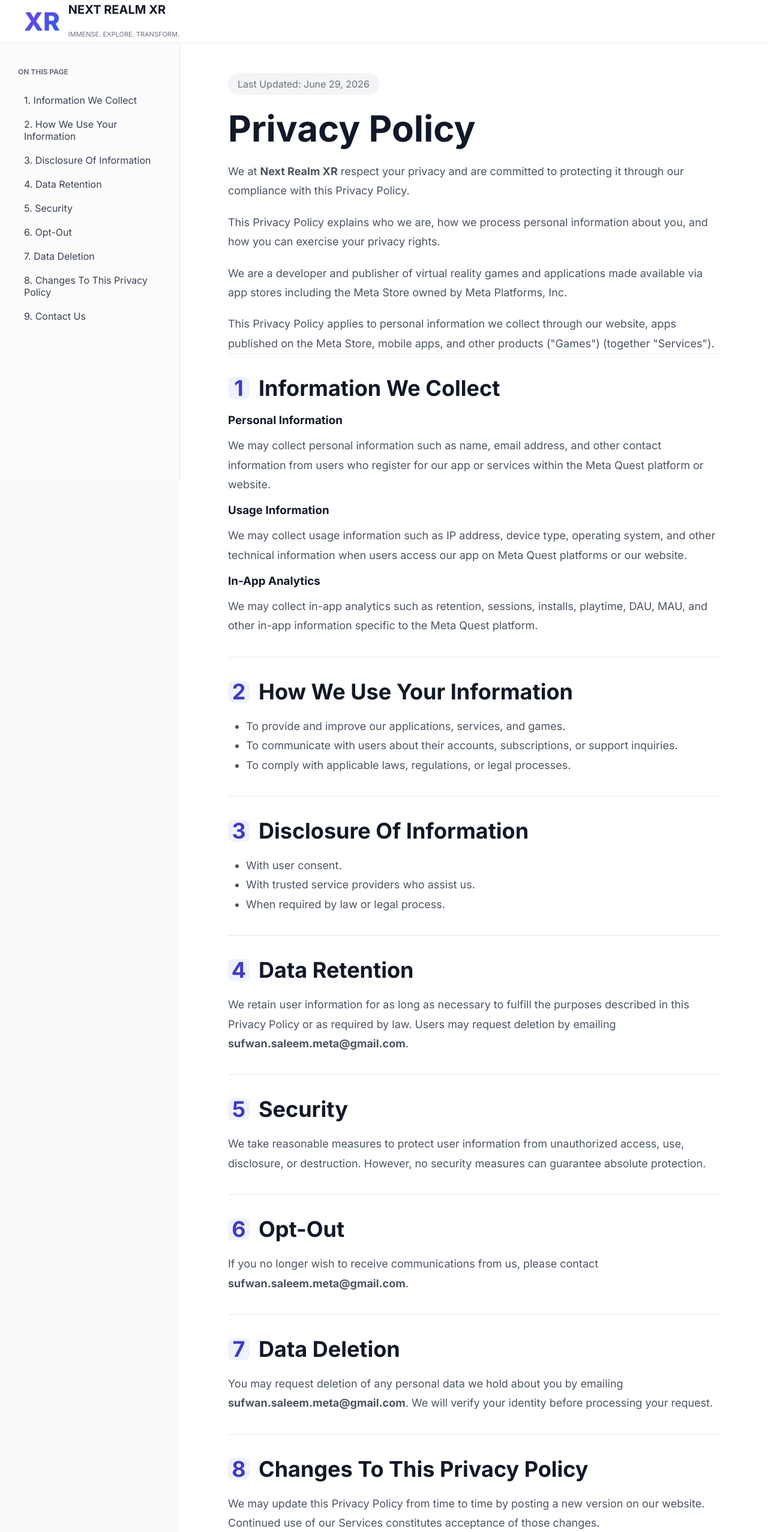
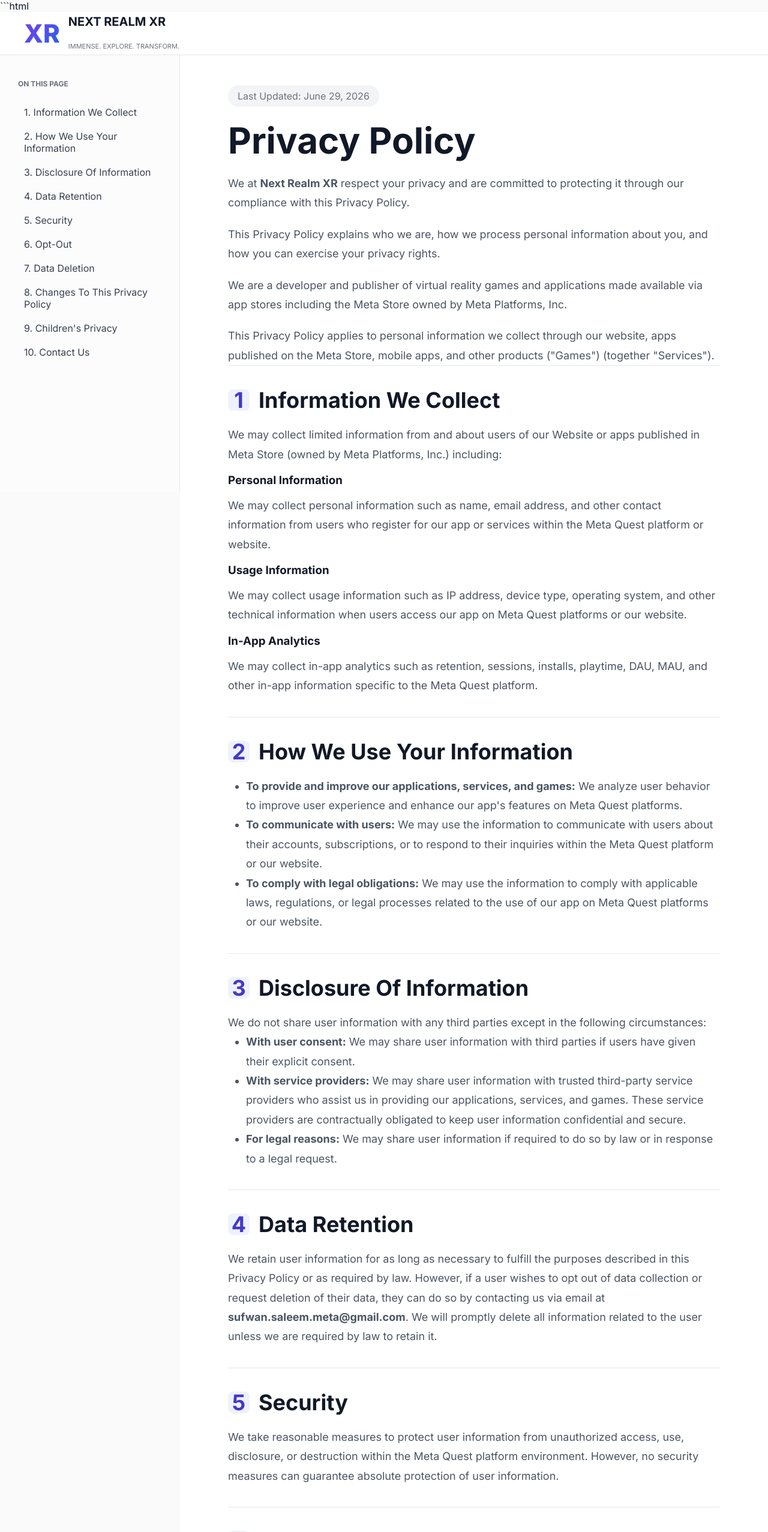
Before and after one commit to muhammadsufwan/nextrealmxr-privacy-policy, a plain HTML site: page index.html in a window 1280 px wide. Shown: the top 2554 px of the page at 60% size. Drawn offline with Linux system fonts and the light colour scheme.

Commit message:
Update index.html

````diff
--- a/index.html
+++ b/index.html
@@ -1,69 +1,386 @@
-<!DOCTYPE html><html lang="en"><head><meta charset="UTF-8"><meta name="viewport" content="width=device-width,initial-scale=1">
+```html
+<!DOCTYPE html>
+<html lang="en">
+<head>
+<meta charset="UTF-8">
+<meta name="viewport" content="width=device-width,initial-scale=1">
 <title>Privacy Policy | Next Realm XR</title>
+
 <link href="https://fonts.googleapis.com/css2?family=Inter:wght@300;400;500;700;800&display=swap" rel="stylesheet">
+
 <style>
-*{margin:0;padding:0;box-sizing:border-box}body{font-family:Inter,sans-serif;background:#fafafa;color:#111827}
-header{height:72px;border-bottom:1px solid #e5e7eb;background:#fff;display:flex;align-items:center;padding:0 40px;position:sticky;top:0}
-.logo{display:flex;gap:14px;align-items:center}.xr{font-size:42px;font-weight:800;background:linear-gradient(135deg,#7c3aed,#2563eb);-webkit-background-clip:text;color:transparent}
-.logo h2{font-size:20px}.logo p{font-size:11px;color:#6b7280}
-.wrap{display:grid;grid-template-columns:300px 1fr;max-width:1500px;margin:auto}
-aside{padding:40px 30px;border-right:1px solid #e5e7eb;position:sticky;top:72px;height:calc(100vh - 72px);overflow:auto;background:#fcfcfc}
-aside h4{font-size:12px;color:#6b7280;margin-bottom:20px}
-aside a{display:block;text-decoration:none;color:#374151;padding:10px;border-radius:8px}
-aside a:hover{background:#eef2ff}
-main{padding:50px 80px;background:#fff}
-.badge{display:inline-block;background:#f3f4f6;padding:8px 16px;border-radius:999px;color:#6b7280}
-h1{font-size:60px;margin:20px 0}h2{font-size:36px;margin-bottom:20px}
-.section{border-top:1px solid #e5e7eb;padding:35px 0}
-.num{display:inline-flex;width:36px;height:36px;background:#eef2ff;color:#4338ca;border-radius:8px;align-items:center;justify-content:center;font-weight:700;margin-right:15px}
-p,li{font-size:18px;line-height:1.8;color:#4b5563}ul{padding-left:30px}h3{margin:15px 0}
-@media(max-width:900px){.wrap{grid-template-columns:1fr}aside{display:none}main{padding:25px}h1{font-size:40px}}
-</style></head><body>
-<header><div class="logo"><div class="xr">XR</div><div><h2>NEXT REALM XR</h2><p>IMMENSE. EXPLORE. TRANSFORM.</p></div></div></header>
-<div class="wrap"><aside><h4>ON THIS PAGE</h4>
-<a href="#1">1. Information We Collect</a><a href="#2">2. How We Use Your Information</a><a href="#3">3. Disclosure Of Information</a>
-<a href="#4">4. Data Retention</a><a href="#5">5. Security</a><a href="#6">6. Opt-Out</a>
-<a href="#7">7. Data Deletion</a><a href="#8">8. Changes To This Privacy Policy</a><a href="#9">9. Contact Us</a></aside>
+*{
+    margin:0;
+    padding:0;
+    box-sizing:border-box;
+}
+
+body{
+    font-family:Inter,sans-serif;
+    background:#fafafa;
+    color:#111827;
+}
+
+header{
+    height:72px;
+    border-bottom:1px solid #e5e7eb;
+    background:#fff;
+    display:flex;
+    align-items:center;
+    padding:0 40px;
+    position:sticky;
+    top:0;
+    z-index:100;
+}
+
+.logo{
+    display:flex;
+    gap:14px;
+    align-items:center;
+}
+
+.xr{
+    font-size:42px;
+    font-weight:800;
+    background:linear-gradient(135deg,#7c3aed,#2563eb);
+    -webkit-background-clip:text;
+    color:transparent;
+}
+
+.logo h2{
+    font-size:20px;
+}
+
+.logo p{
+    font-size:11px;
+    color:#6b7280;
+}
+
+.wrap{
+    display:grid;
+    grid-template-columns:300px 1fr;
+    max-width:1500px;
+    margin:auto;
+}
+
+aside{
+    padding:40px 30px;
+    border-right:1px solid #e5e7eb;
+    position:sticky;
+    top:72px;
+    height:calc(100vh - 72px);
+    overflow:auto;
+    background:#fcfcfc;
+}
+
+aside h4{
+    font-size:12px;
+    color:#6b7280;
+    margin-bottom:20px;
+}
+
+aside a{
+    display:block;
+    text-decoration:none;
+    color:#374151;
+    padding:10px;
+    border-radius:8px;
+}
+
+aside a:hover{
+    background:#eef2ff;
+}
+
+main{
+    padding:50px 80px;
+    background:#fff;
+}
+
+.badge{
+    display:inline-block;
+    background:#f3f4f6;
+    padding:8px 16px;
+    border-radius:999px;
+    color:#6b7280;
+}
+
+h1{
+    font-size:60px;
+    margin:20px 0;
+}
+
+h2{
+    font-size:36px;
+    margin-bottom:20px;
+}
+
+h3{
+    margin:15px 0;
+}
+
+.section{
+    border-top:1px solid #e5e7eb;
+    padding:35px 0;
+}
+
+.num{
+    display:inline-flex;
+    width:36px;
+    height:36px;
+    background:#eef2ff;
+    color:#4338ca;
+    border-radius:8px;
+    align-items:center;
+    justify-content:center;
+    font-weight:700;
+    margin-right:15px;
+}
+
+p,li{
+    font-size:18px;
+    line-height:1.8;
+    color:#4b5563;
+}
+
+ul{
+    padding-left:30px;
+}
+
+@media(max-width:900px){
+    .wrap{
+        grid-template-columns:1fr;
+    }
+
+    aside{
+        display:none;
+    }
+
+    main{
+        padding:25px;
+    }
+
+    h1{
+        font-size:40px;
+    }
+}
+</style>
+</head>
+
+<body>
+
+<header>
+    <div class="logo">
+        <div class="xr">XR</div>
+        <div>
+            <h2>NEXT REALM XR</h2>
+            <p>IMMENSE. EXPLORE. TRANSFORM.</p>
+        </div>
+    </div>
+</header>
+
+<div class="wrap">
+
+<aside>
+    <h4>ON THIS PAGE</h4>
+
+    <a href="#1">1. Information We Collect</a>
+    <a href="#2">2. How We Use Your Information</a>
+    <a href="#3">3. Disclosure Of Information</a>
+    <a href="#4">4. Data Retention</a>
+    <a href="#5">5. Security</a>
+    <a href="#6">6. Opt-Out</a>
+    <a href="#7">7. Data Deletion</a>
+    <a href="#8">8. Changes To This Privacy Policy</a>
+    <a href="#9">9. Children's Privacy</a>
+    <a href="#10">10. Contact Us</a>
+</aside>
+
 <main>
-<div class="badge">Last Updated: June 29, 2026</div>
+
+<div class="badge">
+    Last Updated: June 29, 2026
+</div>
+
 <h1>Privacy Policy</h1>
-<p>We at <b>Next Realm XR</b> respect your privacy and are committed to protecting it through our compliance with this Privacy Policy.</p><br>
-<p>This Privacy Policy explains who we are, how we process personal information about you, and how you can exercise your privacy rights.</p><br>
-<p>We are a developer and publisher of virtual reality games and applications made available via app stores including the Meta Store owned by Meta Platforms, Inc.</p><br>
-<p>This Privacy Policy applies to personal information we collect through our website, apps published on the Meta Store, mobile apps, and other products ("Games") (together "Services").</p>
 
-<div class="section" id="1"><h2><span class="num">1</span>Information We Collect</h2>
-<h3>Personal Information</h3><p>We may collect personal information such as name, email address, and other contact information from users who register for our app or services within the Meta Quest platform or website.</p>
-<h3>Usage Information</h3><p>We may collect usage information such as IP address, device type, operating system, and other technical information when users access our app on Meta Quest platforms or our website.</p>
-<h3>In-App Analytics</h3><p>We may collect in-app analytics such as retention, sessions, installs, playtime, DAU, MAU, and other in-app information specific to the Meta Quest platform.</p></div>
+<p>
+We at <b>Next Realm XR</b> respect your privacy and are committed to protecting it through our compliance with this Privacy Policy.
+</p>
+<br>
 
-<div class="section" id="2"><h2><span class="num">2</span>How We Use Your Information</h2>
-<ul><li>To provide and improve our applications, services, and games.</li>
-<li>To communicate with users about their accounts, subscriptions, or support inquiries.</li>
-<li>To comply with applicable laws, regulations, or legal processes.</li></ul></div>
+<p>
+This Privacy Policy explains who we are, how we process personal information about you, and how you can exercise your privacy rights.
+</p>
+<br>
 
-<div class="section" id="3"><h2><span class="num">3</span>Disclosure Of Information</h2>
-<ul><li>With user consent.</li>
-<li>With trusted service providers who assist us.</li>
-<li>When required by law or legal process.</li></ul></div>
+<p>
+We are a developer and publisher of virtual reality games and applications made available via app stores including the Meta Store owned by Meta Platforms, Inc.
+</p>
+<br>
 
-<div class="section" id="4"><h2><span class="num">4</span>Data Retention</h2>
-<p>We retain user information for as long as necessary to fulfill the purposes described in this Privacy Policy or as required by law. Users may request deletion by emailing <b>sufwan.saleem.meta@gmail.com</b>.</p></div>
+<p>
+This Privacy Policy applies to personal information we collect through our website, apps published on the Meta Store, mobile apps, and other products ("Games") (together "Services").
+</p>
 
-<div class="section" id="5"><h2><span class="num">5</span>Security</h2>
-<p>We take reasonable measures to protect user information from unauthorized access, use, disclosure, or destruction. However, no security measures can guarantee absolute protection.</p></div>
+<!-- SECTION 1 -->
 
-<div class="section" id="6"><h2><span class="num">6</span>Opt-Out</h2>
-<p>If you no longer wish to receive communications from us, please contact <b>sufwan.saleem.meta@gmail.com</b>.</p></div>
+<div class="section" id="1">
+<h2><span class="num">1</span>Information We Collect</h2>
 
-<div class="section" id="7"><h2><span class="num">7</span>Data Deletion</h2>
-<p>You may request deletion of any personal data we hold about you by emailing <b>sufwan.saleem.meta@gmail.com</b>. We will verify your identity before processing your request.</p></div>
+<p>
+We may collect limited information from and about users of our Website or apps published in Meta Store (owned by Meta Platforms, Inc.) including:
+</p>
 
-<div class="section" id="8"><h2><span class="num">8</span>Changes To This Privacy Policy</h2>
-<p>We may update this Privacy Policy from time to time by posting a new version on our website. Continued use of our Services constitutes acceptance of those changes.</p></div>
+<h3>Personal Information</h3>
+<p>
+We may collect personal information such as name, email address, and other contact information from users who register for our app or services within the Meta Quest platform or website.
+</p>
 
-<div class="section" id="9"><h2><span class="num">9</span>Contact Us</h2>
-<p>If you have any questions or concerns, please contact us at:<br><br>
+<h3>Usage Information</h3>
+<p>
+We may collect usage information such as IP address, device type, operating system, and other technical information when users access our app on Meta Quest platforms or our website.
+</p>
+
+<h3>In-App Analytics</h3>
+<p>
+We may collect in-app analytics such as retention, sessions, installs, playtime, DAU, MAU, and other in-app information specific to the Meta Quest platform.
+</p>
+</div>
+
+<!-- SECTION 2 -->
+
+<div class="section" id="2">
+<h2><span class="num">2</span>How We Use Your Information</h2>
+
+<ul>
+<li>
+<b>To provide and improve our applications, services, and games:</b>
+We analyze user behavior to improve user experience and enhance our app's features on Meta Quest platforms.
+</li>
+
+<li>
+<b>To communicate with users:</b>
+We may use the information to communicate with users about their accounts, subscriptions, or to respond to their inquiries within the Meta Quest platform or our website.
+</li>
+
+<li>
+<b>To comply with legal obligations:</b>
+We may use the information to comply with applicable laws, regulations, or legal processes related to the use of our app on Meta Quest platforms or our website.
+</li>
+</ul>
+</div>
+
+<!-- SECTION 3 -->
+
+<div class="section" id="3">
+<h2><span class="num">3</span>Disclosure Of Information</h2>
+
+<p>
+We do not share user information with any third parties except in the following circumstances:
+</p>
+
+<ul>
+<li>
+<b>With user consent:</b>
+We may share user information with third parties if users have given their explicit consent.
+</li>
+
+<li>
+<b>With service providers:</b>
+We may share user information with trusted third-party service providers who assist us in providing our applications, services, and games. These service providers are contractually obligated to keep user information confidential and secure.
+</li>
+
+<li>
+<b>For legal reasons:</b>
+We may share user information if required to do so by law or in response to a legal request.
+</li>
+</ul>
+</div>
+
+<!-- SECTION 4 -->
+
+<div class="section" id="4">
+<h2><span class="num">4</span>Data Retention</h2>
+
+<p>
+We retain user information for as long as necessary to fulfill the purposes described in this Privacy Policy or as required by law. However, if a user wishes to opt out of data collection or request deletion of their data, they can do so by contacting us via email at <b>sufwan.saleem.meta@gmail.com</b>. We will promptly delete all information related to the user unless we are required by law to retain it.
+</p>
+
+</div>
+
+<!-- SECTION 5 -->
+
+<div class="section" id="5">
+<h2><span class="num">5</span>Security</h2>
+
+<p>
+We take reasonable measures to protect user information from unauthorized access, use, disclosure, or destruction within the Meta Quest platform environment. However, no security measures can guarantee absolute protection of user information.
+</p>
+
+</div>
+
+<!-- SECTION 6 -->
+
+<div class="section" id="6">
+<h2><span class="num">6</span>Opt-Out</h2>
+
+<p>
+If you no longer wish to receive communications from us, you may opt out by emailing us at <b>sufwan.saleem.meta@gmail.com</b>. We will promptly remove you from all future communications.
+</p>
+
+</div>
+
+<!-- SECTION 7 -->
+
+<div class="section" id="7">
+<h2><span class="num">7</span>Data Deletion</h2>
+
+<p>
+You may request that we delete any personal data we hold about you by emailing us at <b>sufwan.saleem.meta@gmail.com</b>. We will verify your identity before deleting your personal data. Once your identity has been verified, we will delete all personal data we hold about you unless we are required by law to retain it.
+</p>
+
+</div>
+
+<!-- SECTION 8 -->
+
+<div class="section" id="8">
+<h2><span class="num">8</span>Changes To This Privacy Policy</h2>
+
+<p>
+We may update this Privacy Policy from time to time by posting a new version on our Website. Your continued use of our Website, Services, or Games after we make changes is deemed to be acceptance of those changes.
+</p>
+
+</div>
+
+<!-- SECTION 9 -->
+
+<div class="section" id="9">
+<h2><span class="num">9</span>Children's Privacy</h2>
+
+<p>
+Our Services are not intended for children under the age of 13. We do not knowingly collect personal information from children under 13 years of age. If we become aware that we have collected personal information from a child under 13, we will take reasonable steps to delete such information.
+</p>
+
+</div>
+
+<!-- SECTION 10 -->
+
+<div class="section" id="10">
+<h2><span class="num">10</span>Contact Us</h2>
+
+<p>
+If you have any questions or concerns about this Privacy Policy, please contact us at:
+<br><br>
+
 <b>Next Realm XR</b><br>
-Email: sufwan.saleem.meta@gmail.com</p></div>
-</main></div></body></html>
+Email: <b>sufwan.saleem.meta@gmail.com</b>
+</p>
+
+</div>
+
+</main>
+</div>
+
+</body>
+</html>
+```
````
